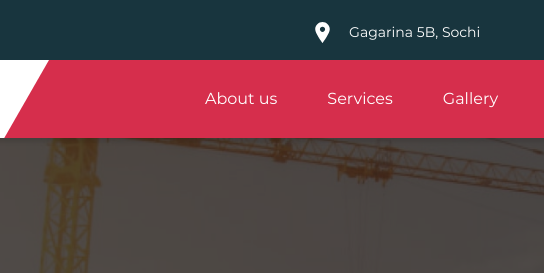
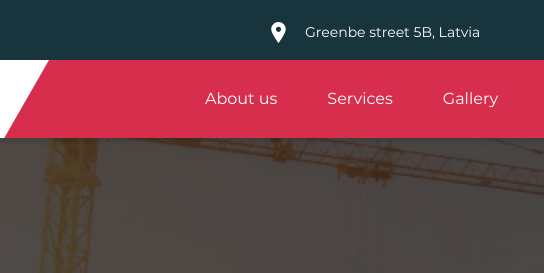
Before and after one commit to masterdev37/masterdev37.github.io, a plain HTML site: page index.html in a window 1280 px wide. Shown: the top 273 px of the page, 271-815 px from the left. Drawn offline with Linux system fonts and the light colour scheme.

Commit message:
Update index.html

```diff
--- a/index.html
+++ b/index.html
@@ -59,7 +59,7 @@
 					<div class="header-right">
 						<div class="header-info">
 							<img src="images/location.svg" alt="ул. Гагарина 5Б г. Сочи">
-							<span>Gagarina 5B, Sochi</span>
+							<span>Greenbe street 5B, Latvia</span>
 						</div>
 						<a href="tel:+7 950 457 5654" class="header-info">
 							<img src="images/phone.svg" alt="+7 950 457 5654">
@@ -124,7 +124,7 @@
 
 			<div class="header-mobile-info">
 				<img src="images/location.svg" alt="ул. Гагарина 5Б г. Сочи">
-				<span>Gagarina 5B, Sochi</span>
+				<span>Greenbe street 5B, Latvia</span>
 			</div>
 			<a href="tel:+7 950 457 5654" class="header-mobile-info">
 				<img src="images/phone.svg" alt="+7 950 457 5654">
```
